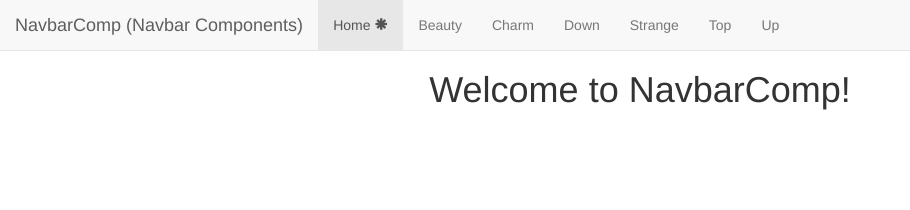
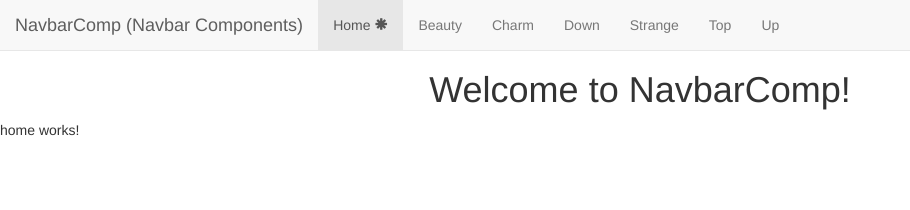
Before and after one commit to pdngithub/NavbarComp, an Angular app: page / in a window 1280 px wide. Shown: the top 210 px of the page, without its empty margins (0-910 px from the left). Built offline with nearby package versions, Linux system fonts and the light colour scheme.

Commit message:
Added home component

```diff
--- a/src/app/app-routing.module.ts
+++ b/src/app/app-routing.module.ts
@@ -7,9 +7,11 @@
 import { StrangeComponent } from './strange/strange.component';
 import { TopComponent } from './top/top.component';
 import { UpComponent } from './up/up.component';
+import { HomeComponent } from './home/home.component';
 
 
 const routes: Routes = [
+  { path: '', component: HomeComponent },
   { path: 'beauty', component: BeautyComponent },
   { path: 'charm', component: CharmComponent },
   { path: 'down', component: DownComponent },
--- a/src/app/app.module.ts
+++ b/src/app/app.module.ts
@@ -14,6 +14,7 @@
 import { NavBarItemsUlComponent } from './nav-bar-items-ul/nav-bar-items-ul.component';
 import { NavBarUnorderedListComponent } from './nav-bar-unordered-list/nav-bar-unordered-list.component';
 import { NavBarListItemComponent } from './nav-bar-list-item/nav-bar-list-item.component';
+import { HomeComponent } from './home/home.component';
 
 
 @NgModule({
@@ -28,7 +29,8 @@
     DownComponent,
     NavBarItemsUlComponent,
     NavBarUnorderedListComponent,
-    NavBarListItemComponent
+    NavBarListItemComponent,
+    HomeComponent
   ],
   imports: [
     BrowserModule,
--- /dev/null
+++ b/src/app/home/home.component.html
@@ -0,0 +1,3 @@
+<p>
+  home works!
+</p>
--- /dev/null
+++ b/src/app/home/home.component.ts
@@ -0,0 +1,15 @@
+import { Component, OnInit } from '@angular/core';
+
+@Component({
+  selector: 'app-home',
+  templateUrl: './home.component.html',
+  styleUrls: ['./home.component.css']
+})
+export class HomeComponent implements OnInit {
+
+  constructor() { }
+
+  ngOnInit() {
+  }
+
+}
```
Also changed, not shown: src/app/home/home.component.css (added), 1 other file (tests, documents, lock files or other folders).
